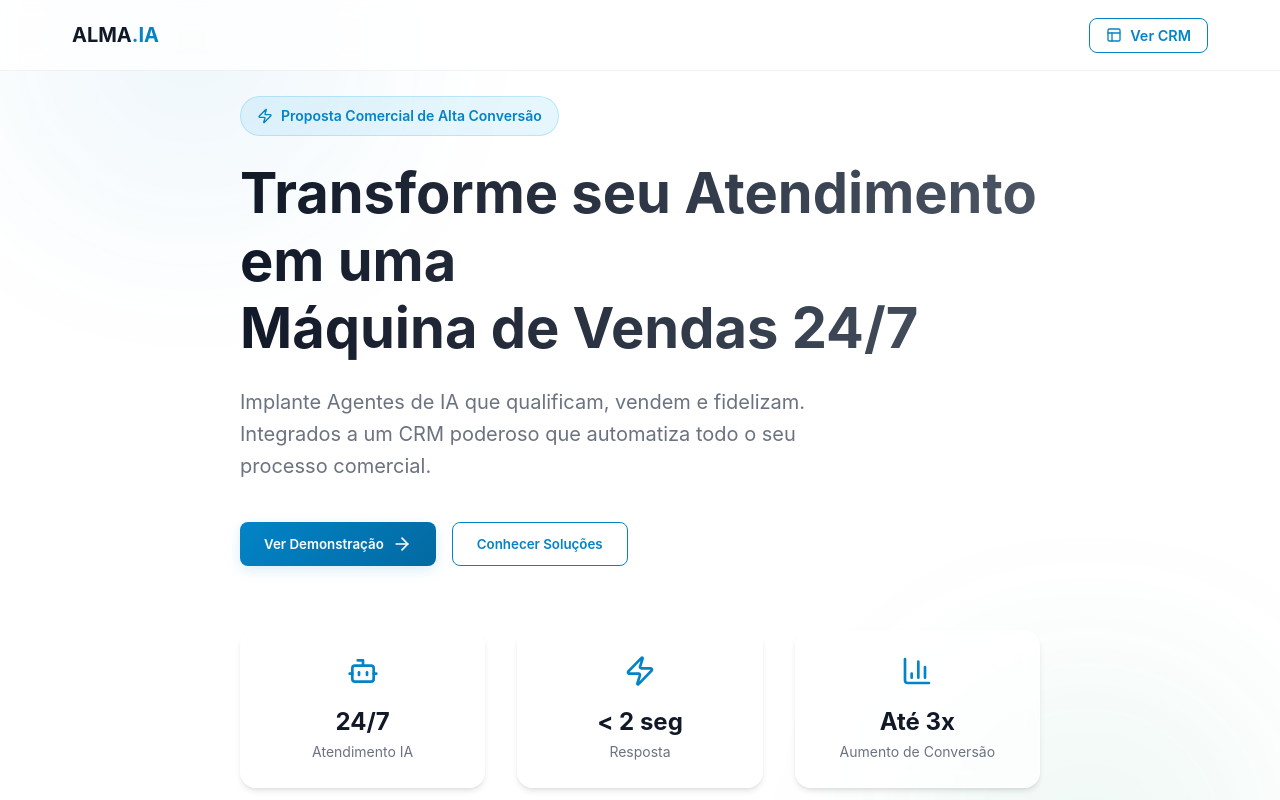
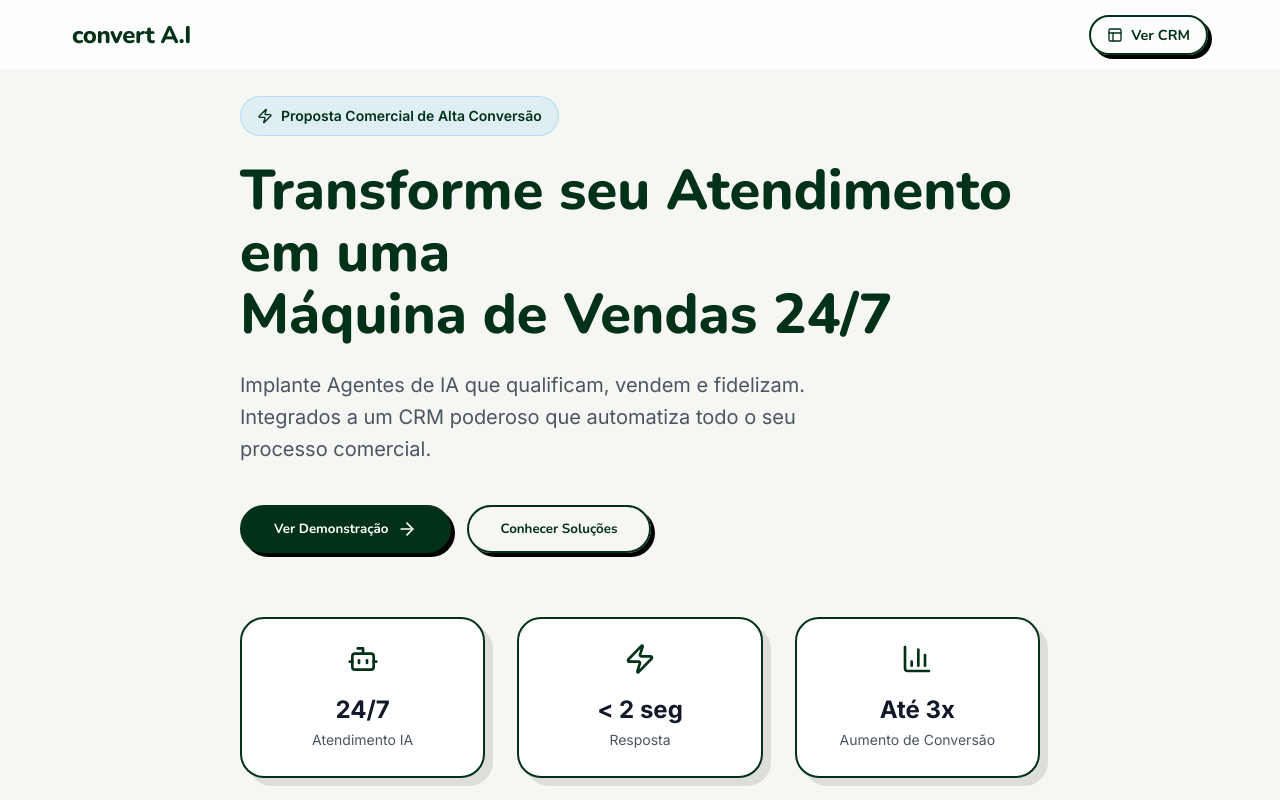
Before and after one commit to mateusolintof/SPA_Proposta_Comercial, a React (Vite) app: page / in a window 1280 px wide. Shown: the top 800 px of the page. Built offline with nearby package versions, Linux system fonts and the light colour scheme.

Commit message:
feat: complete rebranding to Convert.AI identity

```diff
--- a/src/App.jsx
+++ b/src/App.jsx
@@ -24,7 +24,7 @@ function App() {
         borderBottom: '1px solid rgba(0,0,0,0.05)'
       }}>
         <div className="container" style={{ height: '70px', display: 'flex', alignItems: 'center', justifyContent: 'space-between' }}>
-          <div style={{ fontWeight: 700, fontSize: '1.25rem', color: 'var(--color-text)' }}>ALMA<span style={{ color: 'var(--color-primary)' }}>.IA</span></div>
+          <div style={{ fontWeight: 800, fontSize: '1.5rem', fontFamily: 'var(--font-display)', color: 'var(--color-primary)', letterSpacing: '-0.02em' }}>convert <span style={{ fontWeight: 800 }}>A.I</span></div>
           <button
             className="btn btn-outline"
             onClick={() => setIsCRMOpen(true)}
@@ -71,7 +71,7 @@ function App() {
 
       <footer style={{ padding: '4rem 0', borderTop: '1px solid var(--color-border)', textAlign: 'center', color: 'var(--color-text-muted)' }}>
         <div className="container">
-          <p>&copy; 2024 ALMA.IA - Todos os direitos reservados.</p>
+          <p>&copy; 2024 convert A.I - Todos os direitos reservados.</p>
         </div>
       </footer>
 
--- a/src/components/CRMModal.jsx
+++ b/src/components/CRMModal.jsx
@@ -41,9 +41,9 @@ const CRMModal = ({ isOpen, onClose }) => {
                         }}
                     >
                         {/* Sidebar */}
-                        <div style={{ width: '240px', background: '#111827', color: 'white', display: 'flex', flexDirection: 'column' }}>
+                        <div style={{ width: '240px', background: 'var(--color-primary)', color: 'white', display: 'flex', flexDirection: 'column' }}>
                             <div style={{ padding: '1.5rem', borderBottom: '1px solid #374151' }}>
-                                <div style={{ fontWeight: 700, fontSize: '1.25rem', color: '#0ea5e9' }}>ALMA CRM</div>
+                                <div style={{ fontWeight: 700, fontSize: '1.25rem', color: 'white' }}>convert <span style={{ fontWeight: 800 }}>A.I</span> CRM</div>
                             </div>
 
                             <nav style={{ padding: '1rem', flex: 1 }}>
@@ -62,8 +62,8 @@ const CRMModal = ({ isOpen, onClose }) => {
                                             width: '100%',
                                             padding: '0.75rem 1rem',
                                             borderRadius: '0.5rem',
-                                            background: activeTab === item.id ? 'rgba(14, 165, 233, 0.1)' : 'transparent',
-                                            color: activeTab === item.id ? '#0ea5e9' : '#9ca3af',
+                                            background: activeTab === item.id ? 'rgba(255, 255, 255, 0.1)' : 'transparent',
+                                            color: activeTab === item.id ? 'white' : '#9ca3af',
                                             border: 'none',
                                             marginBottom: '0.5rem',
                                             textAlign: 'left'
--- a/src/components/ChatDemo.jsx
+++ b/src/components/ChatDemo.jsx
@@ -152,7 +152,7 @@ const ChatDemo = () => {
                             {/* Header */}
                             <div style={{
                                 padding: '1rem',
-                                background: '#00a884',
+                                background: 'var(--color-primary)', // Dark Green
                                 display: 'flex',
                                 alignItems: 'center',
                                 gap: '0.5rem',
@@ -205,7 +205,7 @@ const ChatDemo = () => {
                                             }}
                                         >
                                             <div style={{
-                                                background: msg.sender === 'user' ? '#d9fdd3' : 'white',
+                                                background: msg.sender === 'user' ? 'var(--color-success)' : 'white', // Light Green for User
                                                 color: '#111b21',
                                                 padding: '0.5rem 0.8rem',
                                                 borderRadius: '0.5rem',
@@ -279,7 +279,7 @@ const ChatDemo = () => {
                                 <div style={{
                                     width: '40px',
                                     height: '40px',
-                                    background: '#00a884',
+                                    background: 'var(--color-primary)',
                                     borderRadius: '50%',
                                     display: 'flex',
                                     alignItems: 'center',
--- a/src/index.css
+++ b/src/index.css
@@ -1,17 +1,21 @@
+@import url('https://fonts.googleapis.com/css2?family=Inter:wght@400;500;600;700&family=Nunito:wght@600;700;800&display=swap');
+
 :root {
-  --color-bg: #ffffff;
-  --color-bg-secondary: #f9fafb;
-  --color-text: #111827;
-  --color-text-muted: #6b7280;
-  --color-primary: #0284c7;
-  /* Sky 600 */
-  --color-primary-glow: rgba(2, 132, 199, 0.15);
-  --color-accent: #059669;
-  /* Emerald 600 */
-  --color-accent-glow: rgba(5, 150, 105, 0.15);
-  --color-border: #e5e7eb;
+  /* Convert.AI Palette */
+  --color-primary: #013117; /* Dark Green */
+  --color-bg: #F6F6F3;      /* Nude */
+  --color-bg-secondary: #E5E5DA; /* Darker Nude/Beige */
 
-  --font-sans: 'Inter', system-ui, -apple-system, BlinkMacSystemFont, 'Segoe UI', Roboto, Oxygen, Ubuntu, Cantarell, 'Open Sans', 'Helvetica Neue', sans-serif;
+  --color-text: #111827;    /* Gray 900 */
+  --color-text-muted: #4b5563; /* Gray 600 */
+
+  --color-accent: #AABED6;  /* Serenity Blue */
+  --color-success: #D5E6BC; /* Light Green */
+
+  --color-border: #d1d5db;
+
+  --font-sans: 'Inter', system-ui, sans-serif;
+  --font-display: 'Nunito', system-ui, sans-serif; /* For Headings */
 }
 
 * {
@@ -49,56 +53,66 @@ button {
   padding: 6rem 0;
 }
 
+/* Rebranded Buttons: Pill + Hard Shadow */
 .btn {
   display: inline-flex;
   align-items: center;
   gap: 0.5rem;
-  padding: 0.75rem 1.5rem;
-  border-radius: 0.5rem;
-  font-weight: 600;
-  transition: all 0.3s ease;
-  border: none;
+  padding: 0.75rem 2rem;
+  border-radius: 9999px; /* Pill shape */
+  font-weight: 700;
+  font-family: var(--font-display);
+  transition: all 0.2s ease;
+  border: 2px solid transparent;
 }
 
 .btn-primary {
-  background: linear-gradient(135deg, var(--color-primary), #0369a1);
+  background-color: var(--color-primary);
   color: white;
-  box-shadow: 0 4px 14px var(--color-primary-glow);
+  border: 2px solid var(--color-primary);
+  box-shadow: 4px 4px 0px #000000; /* Hard Shadow */
 }
 
 .btn-primary:hover {
-  transform: translateY(-2px);
-  box-shadow: 0 6px 20px var(--color-primary-glow);
+  transform: translate(-2px, -2px);
+  box-shadow: 6px 6px 0px #000000;
+}
+
+.btn-primary:active {
+  transform: translate(2px, 2px);
+  box-shadow: 0px 0px 0px #000000;
 }
 
 .btn-outline {
   background: transparent;
-  border: 1px solid var(--color-primary);
+  border: 2px solid var(--color-primary);
   color: var(--color-primary);
+  box-shadow: 4px 4px 0px #000000; /* Hard Shadow on Outline too */
 }
 
 .btn-outline:hover {
-  background: var(--color-primary-glow);
+  background: rgba(1, 49, 23, 0.05);
+  transform: translate(-2px, -2px);
+  box-shadow: 6px 6px 0px #000000;
+}
+
+.btn-outline:active {
+  transform: translate(2px, 2px);
+  box-shadow: 0px 0px 0px #000000;
 }
 
 /* Typography */
-h1,
-h2,
-h3,
-h4,
-h5,
-h6 {
-  line-height: 1.2;
-  font-weight: 700;
-  color: var(--color-text);
+h1, h2, h3, h4, h5, h6 {
+  font-family: var(--font-display); /* Nunito */
+  line-height: 1.1;
+  font-weight: 800;
+  color: var(--color-primary); /* Headings in Brand Color */
 }
 
 h1 {
   font-size: 3.5rem;
   margin-bottom: 1.5rem;
-  background: linear-gradient(to right, #111827, #4b5563);
-  -webkit-background-clip: text;
-  -webkit-text-fill-color: transparent;
+  /* Removed gradient text for solid brand color */
 }
 
 h2 {
@@ -111,13 +125,12 @@ p {
   margin-bottom: 1rem;
 }
 
-/* Glassmorphism - Light Mode Version */
+/* Glassmorphism / Cards - Rebranded */
 .glass-panel {
-  background: rgba(255, 255, 255, 0.7);
-  backdrop-filter: blur(10px);
-  border: 1px solid rgba(255, 255, 255, 0.5);
-  box-shadow: 0 4px 6px -1px rgba(0, 0, 0, 0.1), 0 2px 4px -1px rgba(0, 0, 0, 0.06);
-  border-radius: 1rem;
+  background: #ffffff;
+  border: 2px solid var(--color-primary);
+  box-shadow: 8px 8px 0px rgba(0,0,0,0.1); /* Softer hard shadow for cards */
+  border-radius: 1.5rem;
 }
 
 /* Scrollbar */
@@ -139,14 +152,6 @@ p {
 }
 
 @keyframes typing {
-
-  0%,
-  80%,
-  100% {
-    transform: scale(0);
-  }
-
-  40% {
-    transform: scale(1);
-  }
+  0%, 80%, 100% { transform: scale(0); }
+  40% { transform: scale(1); }
 }
```
